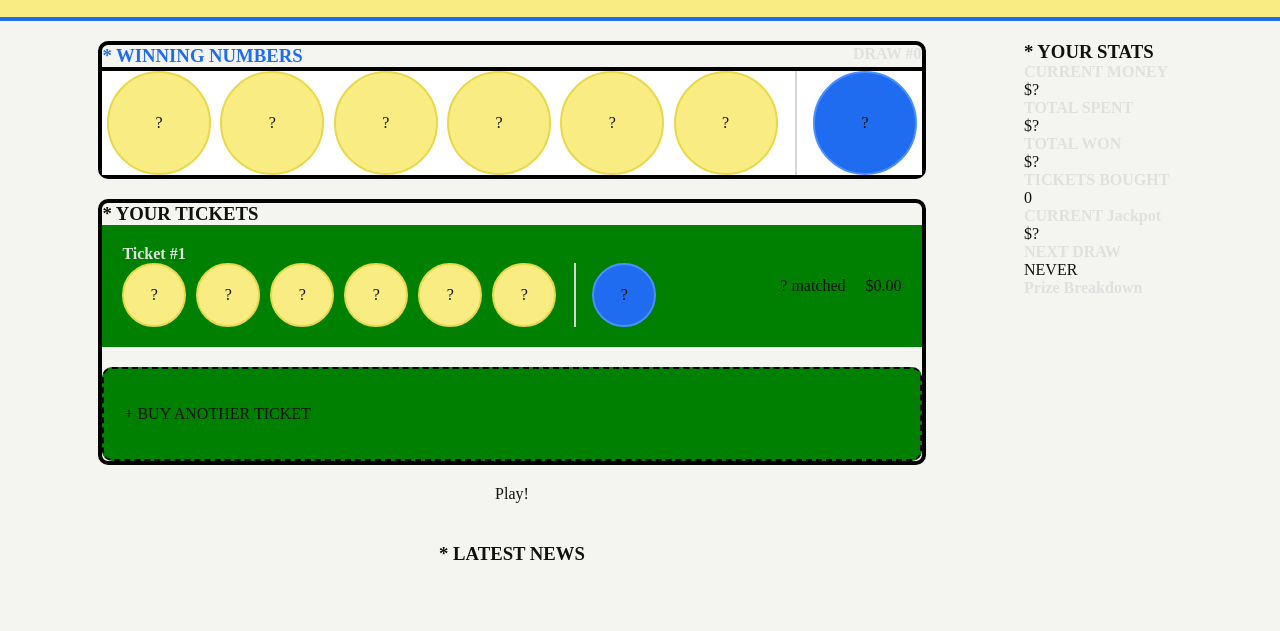
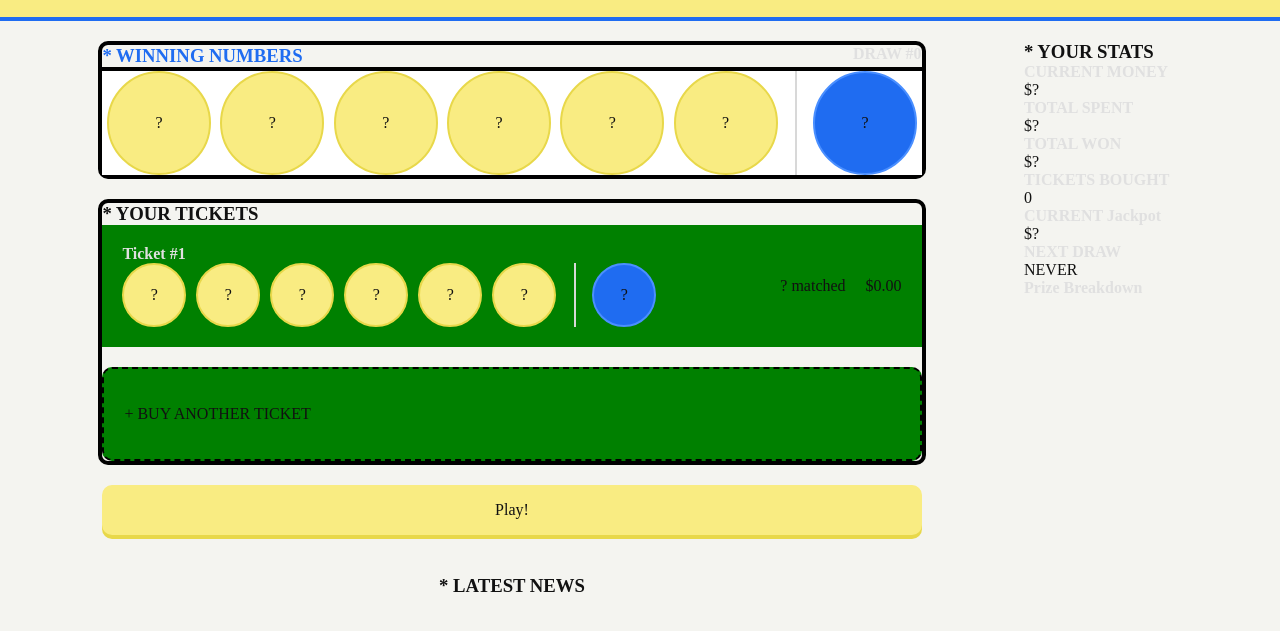
Before and after one commit to DanielDowling999/lotto-sim, a website: page index.html in a window 1280 px wide. Shown: the part 87-718 px from the top of the page. Drawn offline with Linux system fonts and the light colour scheme.

Commit message:
Made button fancier

```diff
--- a/styles.css
+++ b/styles.css
@@ -175,3 +175,24 @@ h4{
     padding-left: 16px;
     margin-left: 8px;
 }
+
+#nextWeekSection{
+    width:80%;
+    height:50px;
+}
+#play{
+    width:100%;
+    background-color:var(--light-main-color);
+    display:flex;
+    justify-content:center;
+    align-items:center;
+    border-radius:10px;
+    height:100%;
+    box-shadow:0 4px var(--brand-border-color);
+    transition:0.1s;
+}
+
+#play:active{
+    transform:translateY(4px);
+    box-shadow:0 0 var(--brand-border-color);
+}
```
